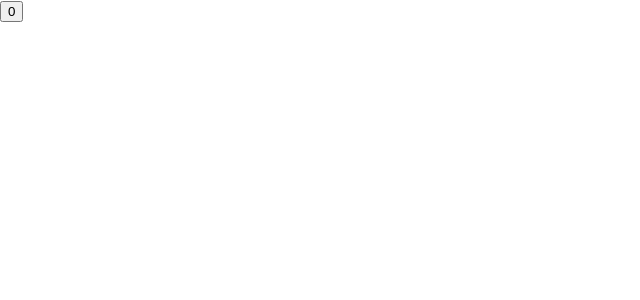
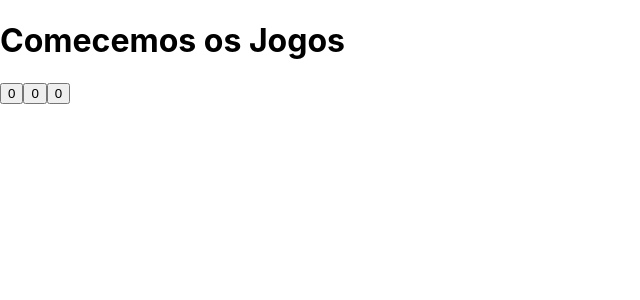
Before and after one commit to lobotelho22/trybe_exercicios, a React (Create React App) app in the folder bloco_FrontEnd/02_Componentes_com_estado_eventos_e_formularios_com_react/exercicios-11/: page / in a window 1280 px wide. Shown: the top 300 px of the page, without its empty margins (0-640 px from the left). Built offline with nearby package versions, Linux system fonts and the light colour scheme.

Commit message:
fixacao 11.1.2 implementacoa de tres botoes com alteracao de stado e evento

```diff
--- a/bloco_FrontEnd/02_Componentes_com_estado_eventos_e_formularios_com_react/exercicios-11/src/App.js
+++ b/bloco_FrontEnd/02_Componentes_com_estado_eventos_e_formularios_com_react/exercicios-11/src/App.js
@@ -1,22 +1,17 @@
 import React from 'react';
 import './App.css';
+import CreateButton from './createButton';
 
 class App extends React.Component {
-  constructor(props) {
-    super()
-    this.state = {
-      numeroDeCliques: 0
-    }
-    this.handleClick = this.handleClick.bind(this)
-  }
-
-  handleClick() {
-    this.setState((prevState, props) => ({
-      numeroDeCliques: prevState.numeroDeCliques + 1
-    }))
-  }
-  render() {
-    return <button onClick={this.handleClick}>{this.state.numeroDeCliques}</button>
+  render () {
+    return (
+      <div>
+        <h1>Comecemos os Jogos</h1>
+        <CreateButton />
+        <CreateButton />
+        <CreateButton />
+      </div>
+    );
   }
 }
 
--- /dev/null
+++ b/bloco_FrontEnd/02_Componentes_com_estado_eventos_e_formularios_com_react/exercicios-11/src/createButton.jsx
@@ -0,0 +1,23 @@
+import React from 'react';
+// import PropTypes from 'prop-types';
+
+class CreateButton extends React.Component {
+    constructor() {
+        super()
+        this.state = {
+            numberOfClicks: 0
+        }
+        this.handleClick = this.handleClick.bind(this)
+    }
+
+    handleClick = () => {
+        this.setState((prevState) => ({
+            numberOfClicks: prevState.numberOfClicks + 1
+        }))
+    }
+    render () {
+        return <button onClick={this.handleClick}>{ this.state.numberOfClicks }</button>
+    }
+}
+
+export default CreateButton;
```
